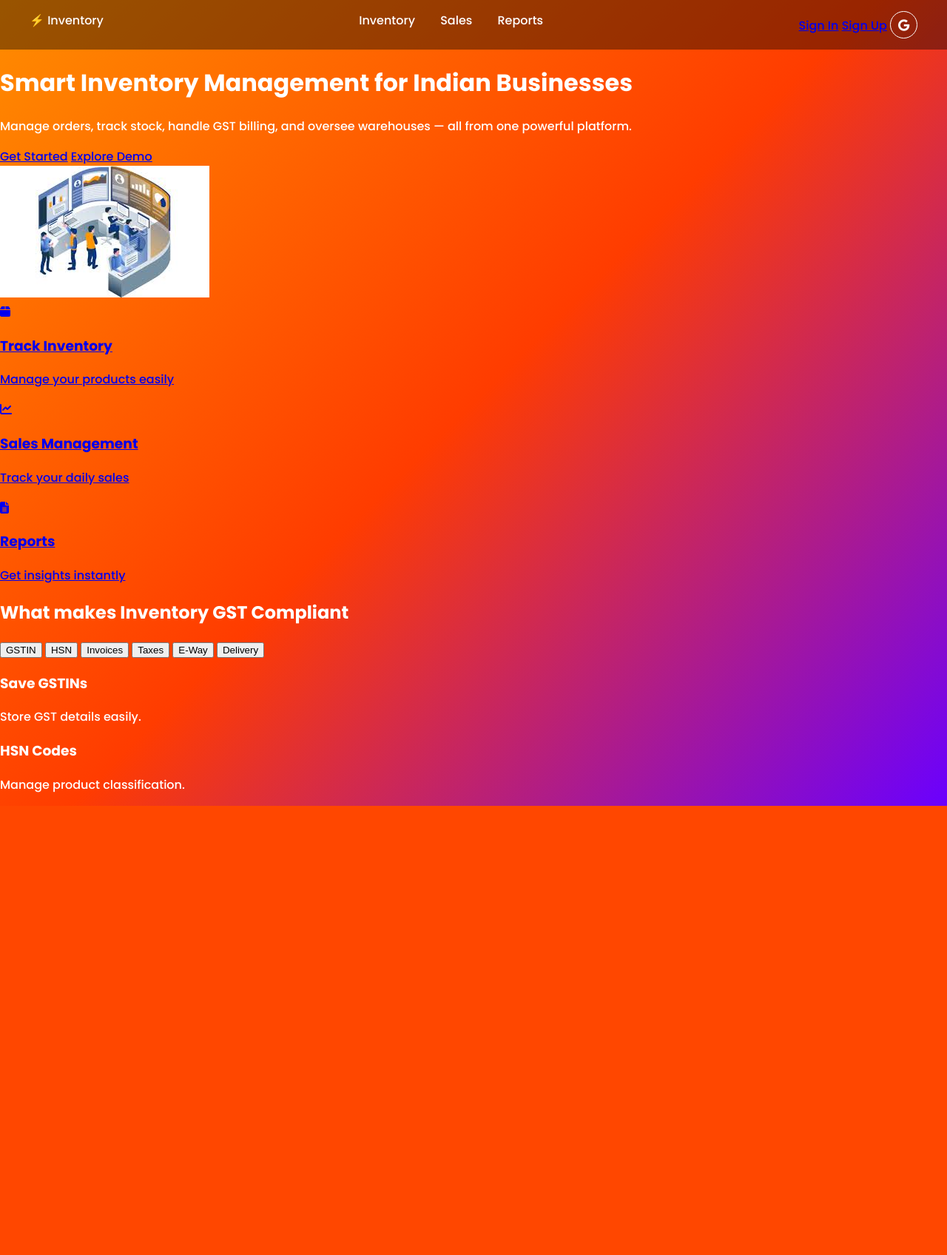
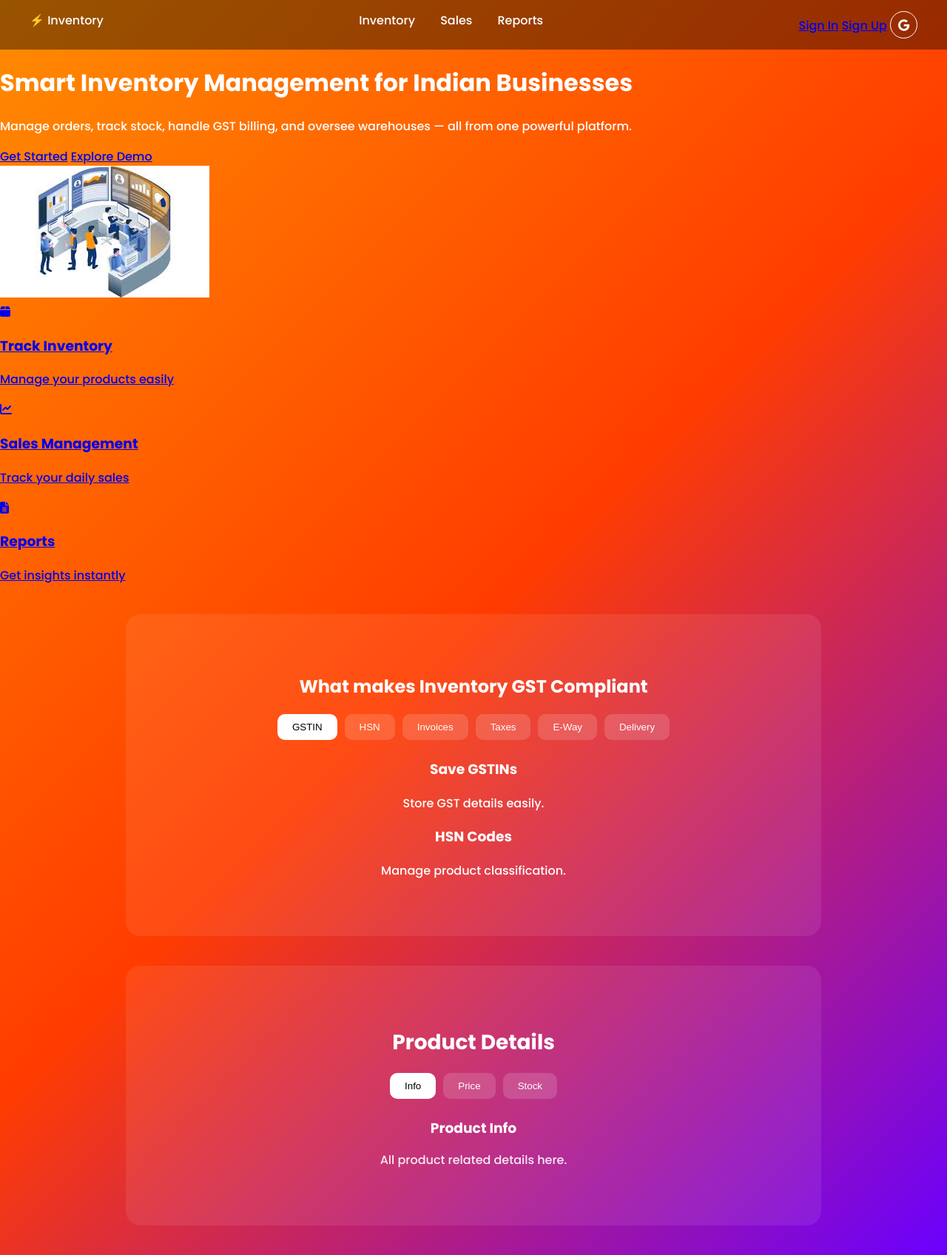
Before and after one commit to Sammohan693/inventory-project, a Django app: page / in a window 1280 px wide. Shown: the whole page at 74% size. Before the commit the page ends 1089 px from the top, so only its background shows below. Run offline with Django 5.2, Linux system fonts and the light colour scheme.

Commit message:
added gst style section to home

```diff
--- a/static/css/style.css
+++ b/static/css/style.css
@@ -137,3 +137,49 @@ body::after {
     backdrop-filter: none !important;
     filter: none !important;
 }
+
+/* 🔥 GST STYLE REUSE */
+
+.gst-section {
+    text-align: center;
+    padding: 60px 20px;
+    margin: 40px auto;
+    max-width: 900px;
+
+    background: rgba(255,255,255,0.08);
+    border-radius: 20px;
+}
+
+.gst-title {
+    font-size: 28px;
+    margin-bottom: 20px;
+}
+
+.tabs {
+    display: flex;
+    justify-content: center;
+    gap: 10px;
+    margin-bottom: 25px;
+}
+
+.tab {
+    padding: 10px 20px;
+    border: none;
+    border-radius: 10px;
+    background: rgba(255,255,255,0.15);
+    color: white;
+    cursor: pointer;
+}
+
+.tab.active {
+    background: white;
+    color: black;
+}
+
+.gst-content h3 {
+    margin-bottom: 10px;
+}
+
+.gst-content p {
+    opacity: 0.9;
+}
--- a/templates/home.html
+++ b/templates/home.html
@@ -144,6 +144,23 @@
 
 </div>
 
+<div class="gst-section">
+
+    <h2 class="gst-title">Product Details</h2>
+
+    <div class="tabs">
+        <button class="tab active">Info</button>
+        <button class="tab">Price</button>
+        <button class="tab">Stock</button>
+    </div>
+
+    <div class="gst-content">
+        <h3>Product Info</h3>
+        <p>All product related details here.</p>
+    </div>
+
+</div>
+
 <!-- 🔥 JS -->
 <script>
 function showTab(tabId, btn) {
```
